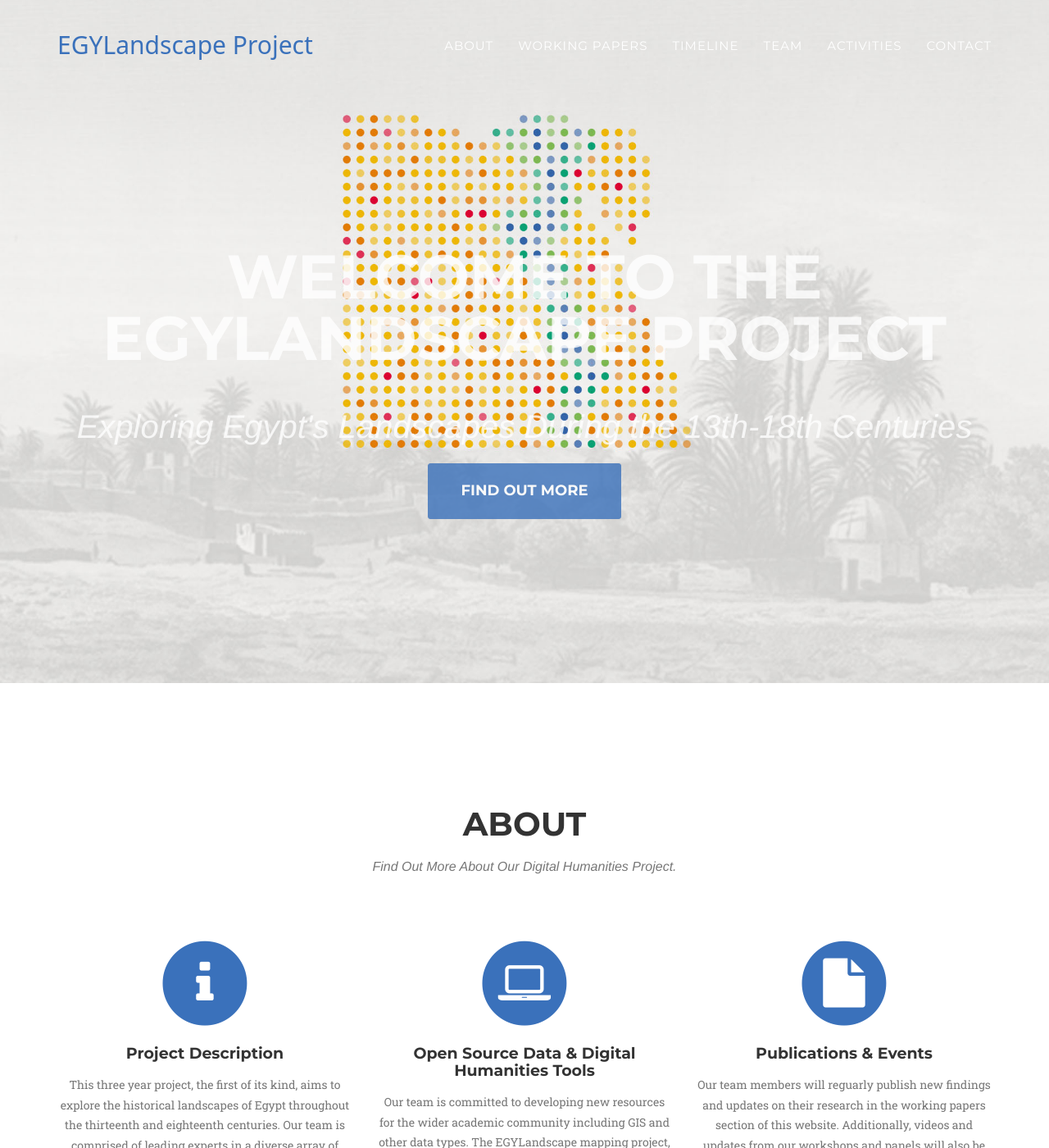
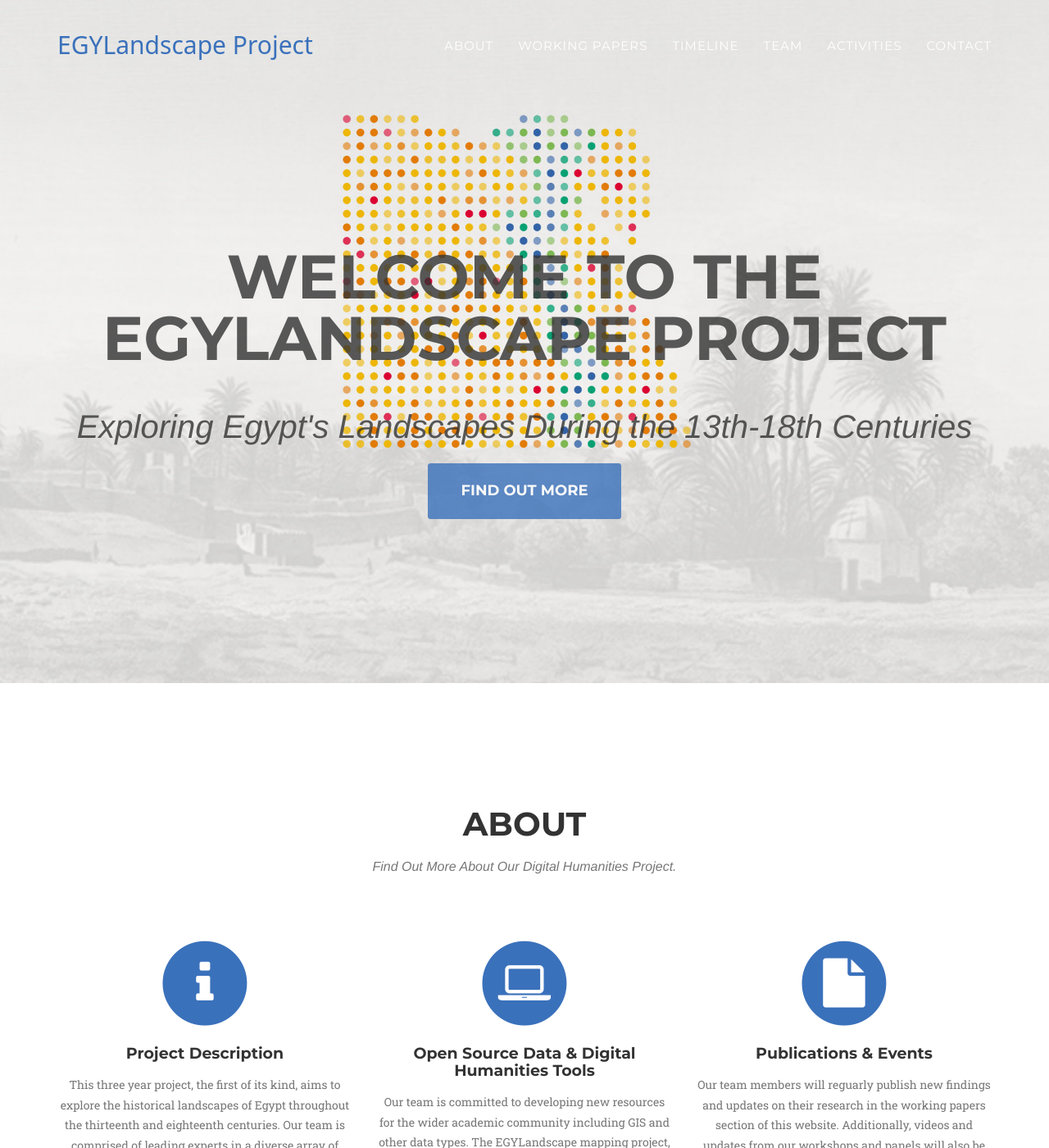
Before and after one commit to mhshaaban/egylandscapeproject.github.io, a Jekyll site: the page built from index.html, in a window 1280 px wide and 1400 px high. Shown: the whole window at 82% size. Built offline with Jekyll 4.4.1, drawn with Linux system fonts in a browser that asks for light colours; some web fonts are replaced.

Commit message:
Update agency.css

```diff
--- a/_includes/css/agency.css
+++ b/_includes/css/agency.css
@@ -267,7 +267,7 @@ fieldset[disabled] .btn-xl.active {
 
 header {
     text-align: center;
-    color: #fff;
+    color: #323232;
     background-attachment: scroll;
     background-image: url('{{ site.baseurl }}/img/background_imageB.jpg');
     background-position: center center;
```
